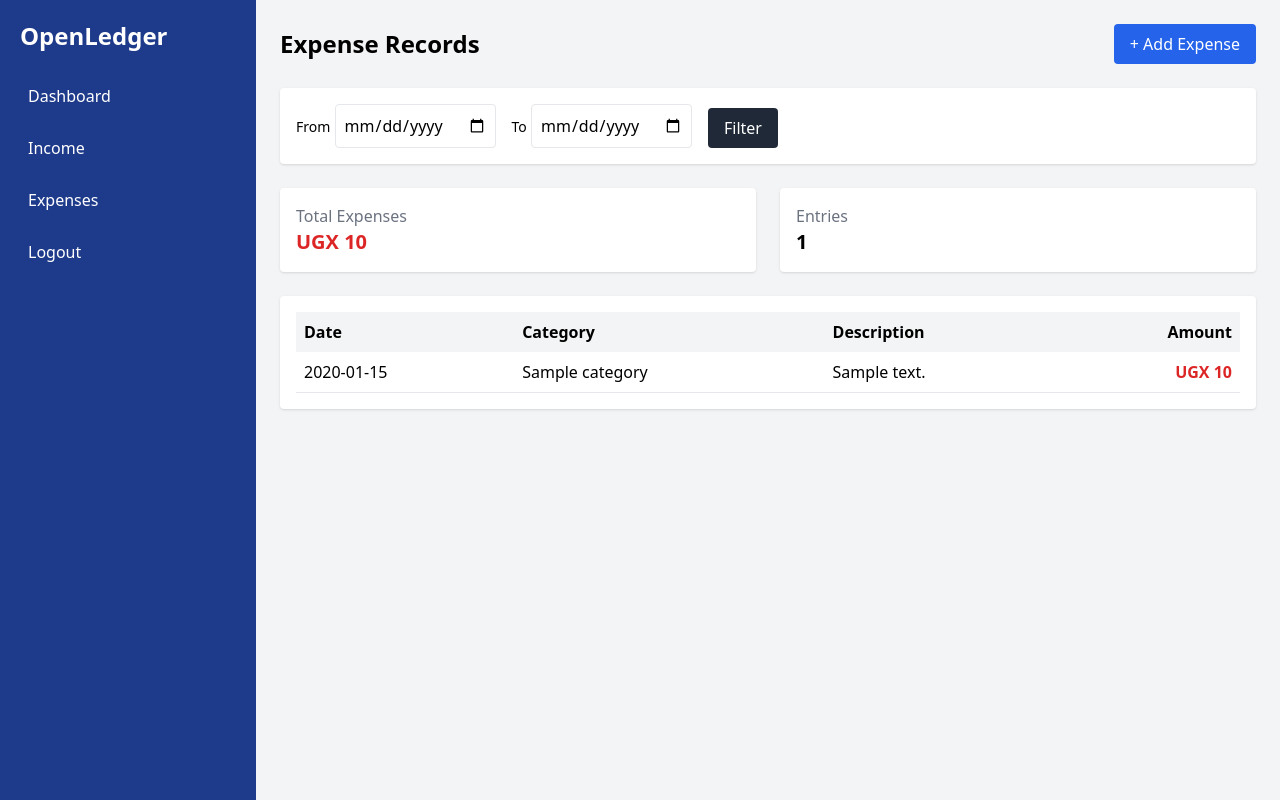
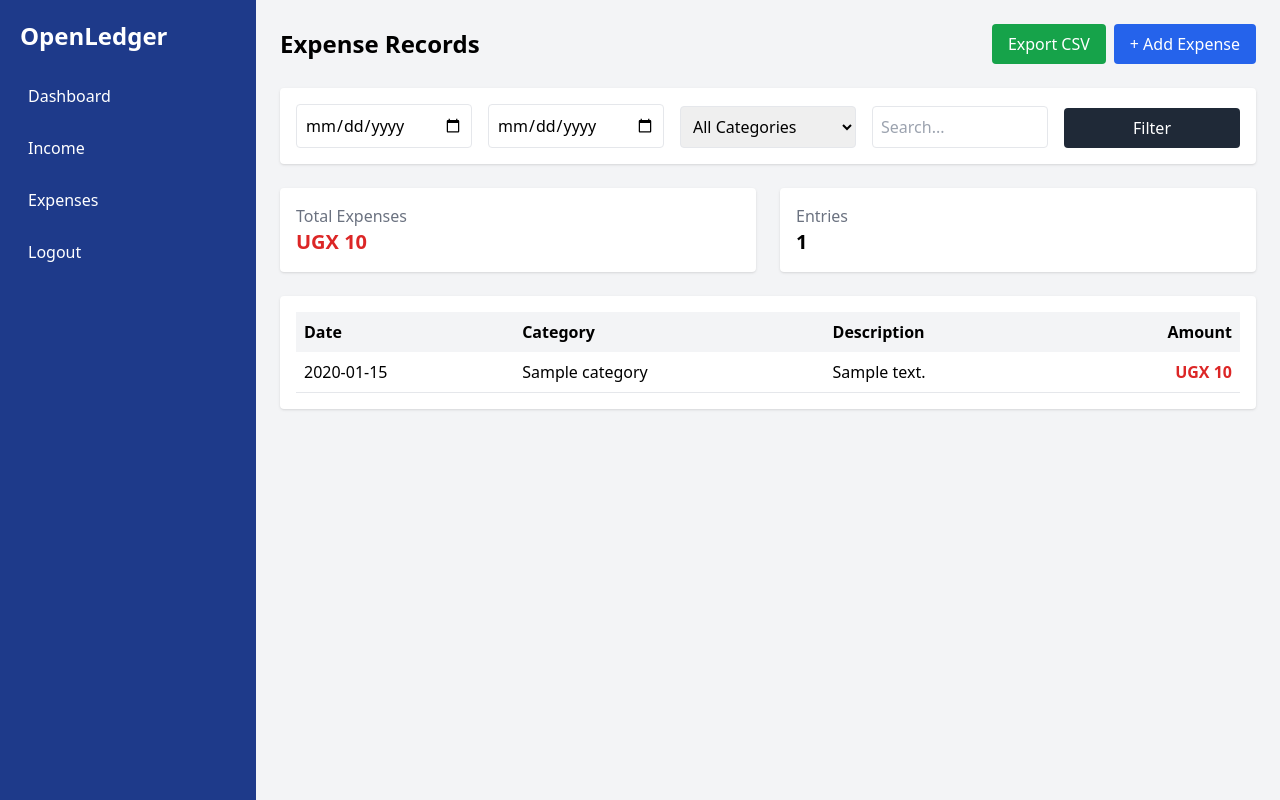
Before and after one commit to kettalevi/openledger-lite, a PHP site: page /index.php in a window 1280 px wide. Run offline with PHP 8.4, Linux system fonts and the light colour scheme; the visitor is signed in with stand-in values (Sample User, id 1); tables that the repository leaves empty hold one stand-in row (values such as "Sample post"); some libraries are stand-ins or nearby versions.

Commit message:
Update index.php

```diff
--- a/expenses/index.php
+++ b/expenses/index.php
@@ -2,62 +2,97 @@
 require_once '../includes/db.php';
 require_once '../includes/header.php';
 
+// Fetch categories
+$categories = $conn->query("SELECT * FROM expense_categories ORDER BY name ASC")->fetchAll();
+
 // Filters
 $from = $_GET['from'] ?? '';
 $to = $_GET['to'] ?? '';
+$category_id = $_GET['category_id'] ?? '';
+$search = $_GET['search'] ?? '';
 
-$where = "";
+// WHERE
+$where = [];
 $params = [];
 
 if ($from && $to) {
-    $where = "WHERE expense_date BETWEEN ? AND ?";
-    $params = [$from, $to];
+    $where[] = "e.expense_date BETWEEN ? AND ?";
+    $params[] = $from;
+    $params[] = $to;
 }
 
-// Fetch Data
+if ($category_id) {
+    $where[] = "e.category_id = ?";
+    $params[] = $category_id;
+}
+
+if ($search) {
+    $where[] = "(e.description LIKE ? OR c.name LIKE ?)";
+    $params[] = "%$search%";
+    $params[] = "%$search%";
+}
+
+$whereSQL = $where ? "WHERE " . implode(" AND ", $where) : "";
+
+// Data
 $stmt = $conn->prepare("
     SELECT e.*, c.name AS category_name
     FROM expenses e
     LEFT JOIN expense_categories c ON e.category_id = c.id
-    $where
+    $whereSQL
     ORDER BY e.expense_date DESC
 ");
 $stmt->execute($params);
 $rows = $stmt->fetchAll();
 
 // Summary
-$total = $conn->prepare("
-    SELECT SUM(amount) FROM expenses $where
+$totalStmt = $conn->prepare("
+    SELECT SUM(e.amount)
+    FROM expenses e
+    LEFT JOIN expense_categories c ON e.category_id = c.id
+    $whereSQL
 ");
-$total->execute($params);
-$totalExpenses = $total->fetchColumn() ?? 0;
+$totalStmt->execute($params);
+$totalExpenses = $totalStmt->fetchColumn() ?? 0;
 
 $count = count($rows);
 ?>
 
 <div class="flex justify-between items-center mb-6">
     <h2 class="text-2xl font-bold">Expense Records</h2>
-    <a href="create.php" class="bg-blue-600 text-white px-4 py-2 rounded">
-        + Add Expense
-    </a>
+
+    <div class="flex gap-2">
+        <a href="../exports/expenses_csv.php?from=<?= $from ?>&to=<?= $to ?>"
+           class="bg-green-600 text-white px-4 py-2 rounded">Export CSV</a>
+
+        <a href="create.php"
+           class="bg-blue-600 text-white px-4 py-2 rounded">+ Add Expense</a>
+    </div>
 </div>
 
 <!-- FILTER -->
-<form method="GET" class="bg-white p-4 rounded shadow mb-6 flex gap-4 items-end">
-    <div>
-        <label class="text-sm">From</label>
-        <input type="date" name="from" value="<?= $from ?>" class="border p-2 rounded">
-    </div>
+<form method="GET" class="bg-white p-4 rounded shadow mb-6 grid grid-cols-5 gap-4 items-end">
 
-    <div>
-        <label class="text-sm">To</label>
-        <input type="date" name="to" value="<?= $to ?>" class="border p-2 rounded">
-    </div>
+    <input type="date" name="from" value="<?= $from ?>" class="border p-2 rounded">
+    <input type="date" name="to" value="<?= $to ?>" class="border p-2 rounded">
+
+    <select name="category_id" class="border p-2 rounded">
+        <option value="">All Categories</option>
+        <?php foreach ($categories as $c): ?>
+            <option value="<?= $c['id'] ?>" <?= $category_id == $c['id'] ? 'selected' : '' ?>>
+                <?= htmlspecialchars($c['name']) ?>
+            </option>
+        <?php endforeach; ?>
+    </select>
+
+    <input type="text" name="search" value="<?= htmlspecialchars($search) ?>"
+           placeholder="Search..." class="border p-2 rounded">
 
     <button class="bg-gray-800 text-white px-4 py-2 rounded">Filter</button>
+
 </form>
 
-<!-- SUMMARY CARDS -->
+<!-- SUMMARY -->
 <div class="grid grid-cols-2 gap-6 mb-6">
     <div class="bg-white p-4 rounded shadow">
         <h3 class="text-gray-500">Total Expenses</h3>
@@ -74,7 +109,6 @@ $count = count($rows);
 
 <!-- TABLE -->
 <div class="bg-white p-4 rounded shadow">
-
 <table class="w-full table-auto">
     <thead>
         <tr class="bg-gray-100">
@@ -97,7 +131,6 @@ $count = count($rows);
         <?php endforeach; ?>
     </tbody>
 </table>
-
 </div>
 
 </div></div></body></html>
```
